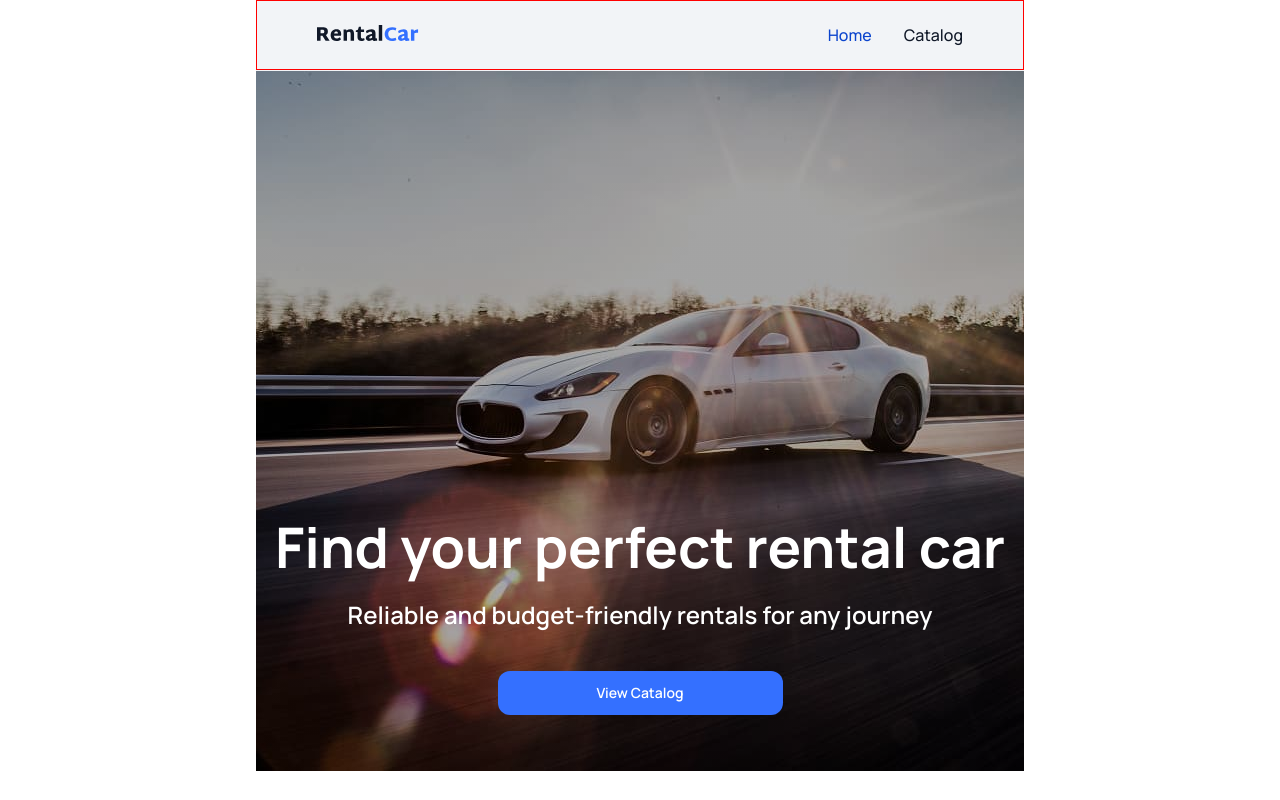
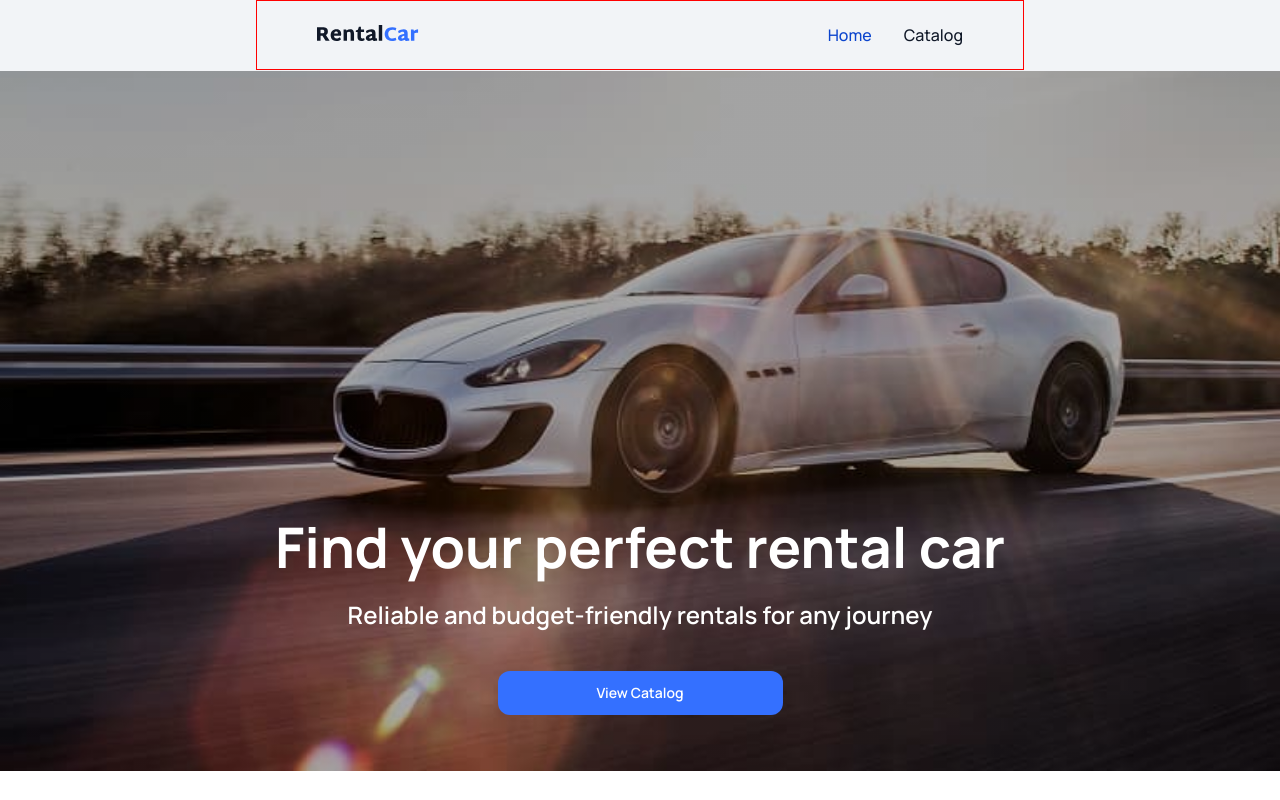
Before and after one commit to ConstantineKobushka/auto-room, a React (Vite) app: page / in a window 1280 px wide. Built offline with nearby package versions, Linux system fonts and the light colour scheme.

Commit message:
changed mobile-hero-bg + max-width for Header and Hero

```diff
--- a/src/components/Header/Header.module.css
+++ b/src/components/Header/Header.module.css
@@ -1,5 +1,4 @@
 .header {
-  max-width: 320px;
   margin: 0 auto;
   background: var(--badges);
   border-bottom: 1px solid var(--badges);
@@ -10,12 +9,6 @@
   align-items: center;
 }
 
-@media only screen and (min-width: 768px) {
-  .header {
-    max-width: 768px;
-  }
-}
-
 @media only screen and (min-width: 1440px) {
   .header {
     max-width: 1440px;
--- a/src/components/Hero/Hero.module.css
+++ b/src/components/Hero/Hero.module.css
@@ -1,5 +1,4 @@
 .section {
-  max-width: 320px;
   margin: 0 auto;
   background:
     linear-gradient(0deg, rgba(0, 0, 0, 0.2) 0%, rgba(0, 0, 0, 0.2) 100%),
@@ -41,7 +40,7 @@
 
 @media only screen and (min-width: 768px) {
   .section {
-    max-width: 768px;
+    /* max-width: 768px; */
     background:
       linear-gradient(0deg, rgba(0, 0, 0, 0.2) 0%, rgba(0, 0, 0, 0.2) 100%),
       url("../../assets/images/home-page/tablet-hero-bg.jpg") center center / cover no-repeat;
```
Also changed, not shown: src/assets/images/home-page/mobile-hero-bg.jpg, src/assets/images/home-page/mobile-hero-bg@2x.jpg.
